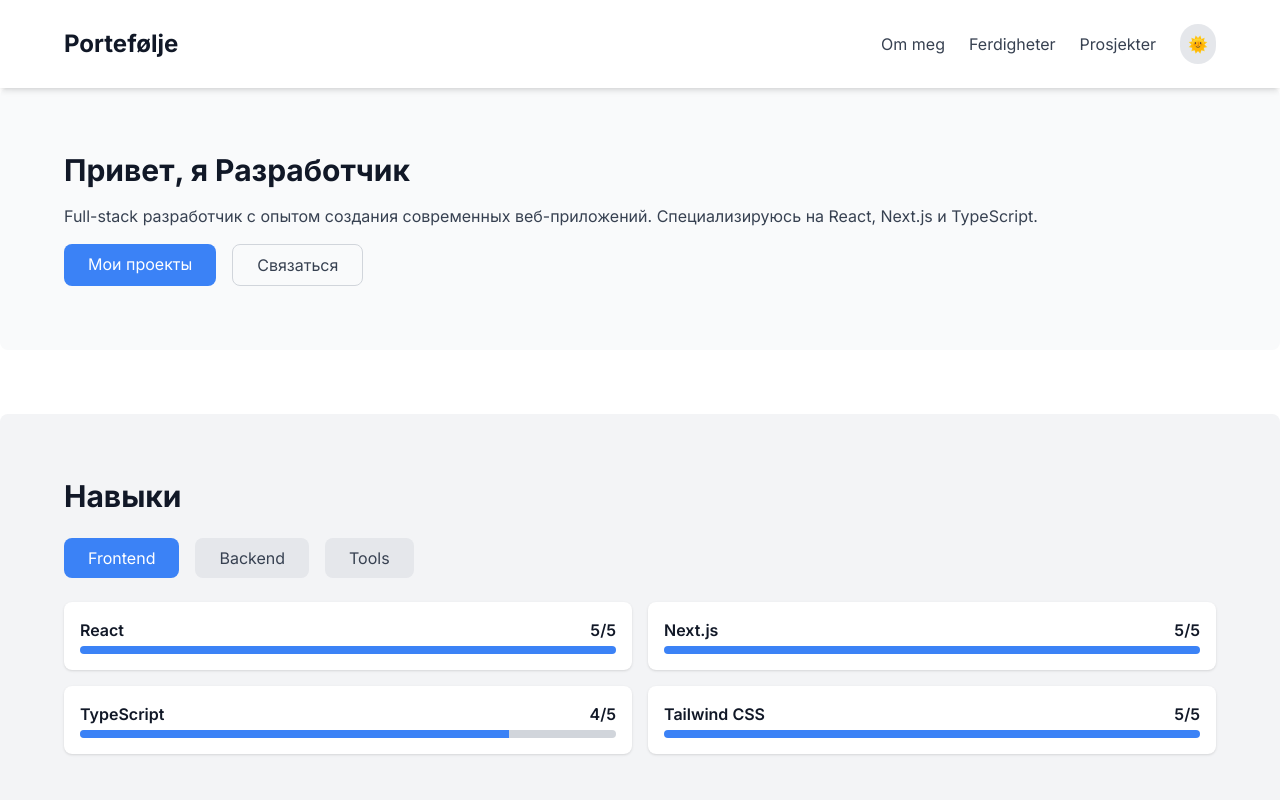
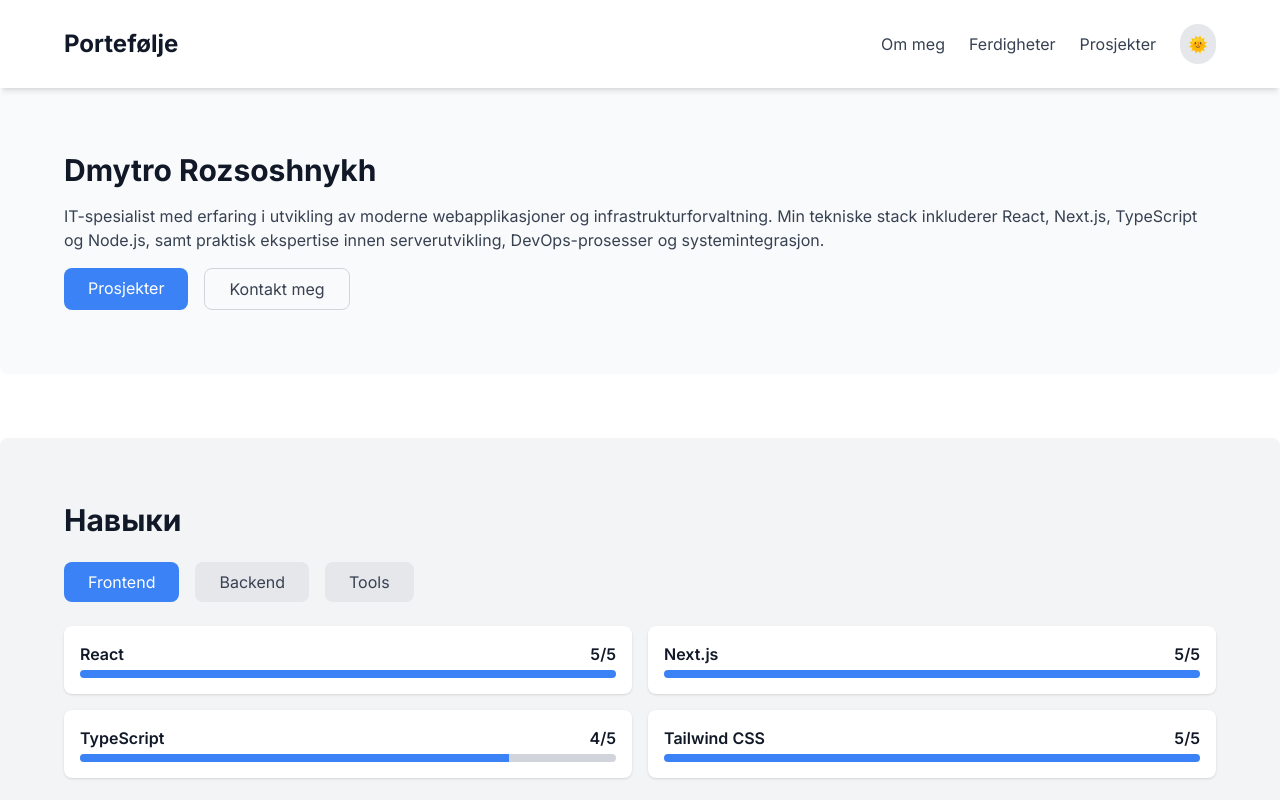
Before and after one commit to RozDm/R, a Next.js app: page / in a window 1280 px wide. Shown: the top 800 px of the page. Built offline with nearby package versions, Linux system fonts and the light colour scheme.

Commit message:
Update portfolio

```diff
--- a/app/layout.tsx
+++ b/app/layout.tsx
@@ -16,7 +16,7 @@ export default function RootLayout({
   children: React.ReactNode
 }) {
   return (
-    <html lang="ru" suppressHydrationWarning>
+    <html lang="nb" suppressHydrationWarning>
       <body className={inter.className}>
         <ThemeProvider>
           {children}
--- a/components/About.tsx
+++ b/components/About.tsx
@@ -1,16 +1,16 @@
 export default function About() {
   return (
     <section id="about" className="py-16 px-4 md:px-16 bg-gray-50 dark:bg-gray-900 rounded-lg">
-      <h2 className="text-3xl font-bold mb-4 text-gray-900 dark:text-white">Привет, я Разработчик</h2>
+      <h2 className="text-3xl font-bold mb-4 text-gray-900 dark:text-white">Dmytro Rozsoshnykh</h2>
       <p className="text-gray-700 dark:text-gray-300 mb-4">
-        Full-stack разработчик с опытом создания современных веб-приложений. Специализируюсь на React, Next.js и TypeScript.
+        IT-spesialist med erfaring i utvikling av moderne webapplikasjoner og infrastrukturforvaltning. Min tekniske stack inkluderer React, Next.js, TypeScript og Node.js, samt praktisk ekspertise innen serverutvikling, DevOps-prosesser og systemintegrasjon.
       </p>
       <div className="flex gap-4">
         <a href="#projects" className="px-6 py-2 bg-primary-light dark:bg-primary-dark text-white rounded-lg hover:opacity-90 transition">
-          Мои проекты
+          Prosjekter
         </a>
         <a href="#footer" className="px-6 py-2 border border-gray-300 dark:border-gray-600 text-gray-700 dark:text-gray-300 rounded-lg hover:bg-gray-200 dark:hover:bg-gray-800 transition">
-          Связаться
+          Kontakt meg
         </a>
       </div>
     </section>
```
